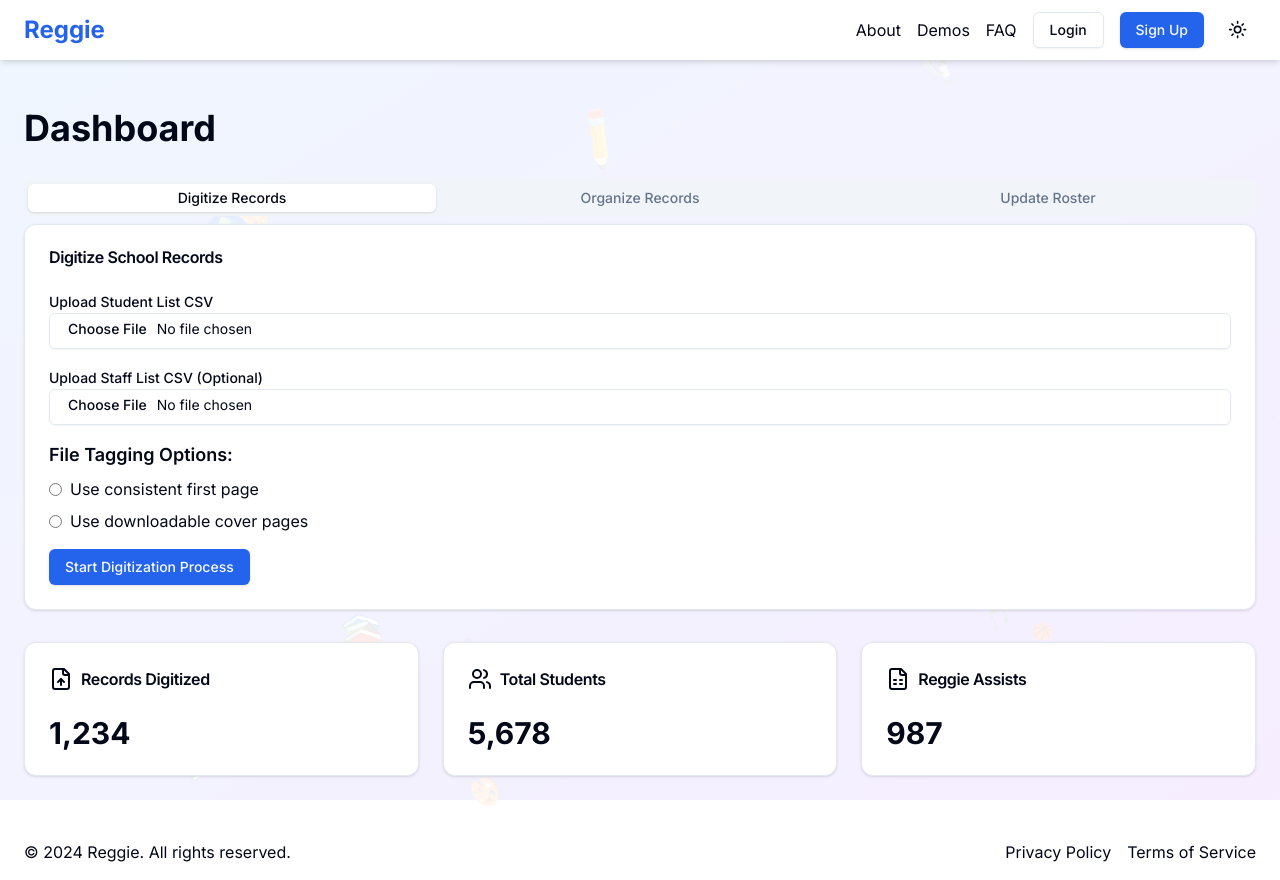
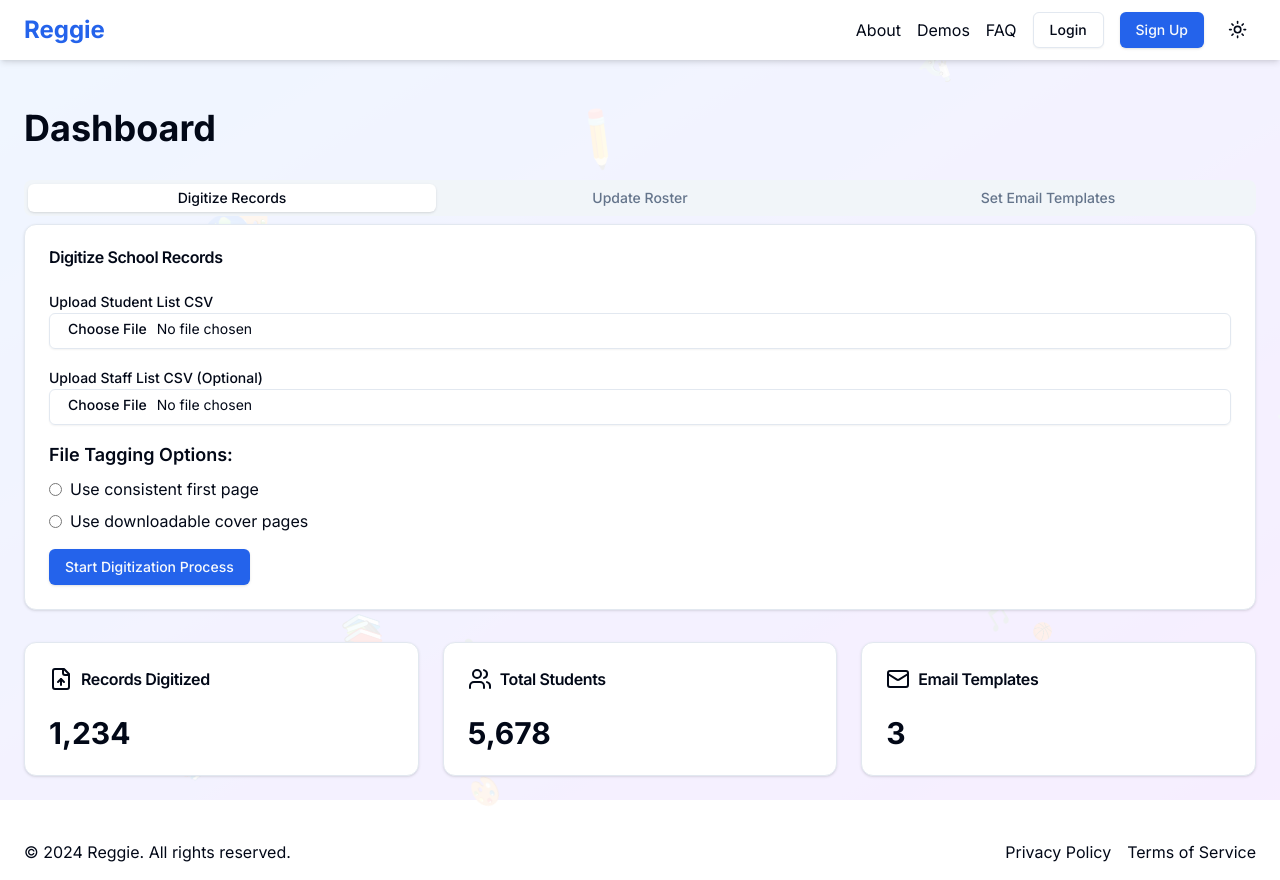
Before and after one commit to SimbaBuilds/Reggie_Frontend, a Next.js app: page /dashboard in a window 1280 px wide. Built offline with nearby package versions, Linux system fonts and the light colour scheme.

Commit message:
templates

```diff
--- a/components/DashboardPage.tsx
+++ b/components/DashboardPage.tsx
@@ -6,11 +6,14 @@ import { Card, CardContent, CardHeader, CardTitle } from '@/components/ui/card';
 import { Tabs, TabsContent, TabsList, TabsTrigger } from '@/components/ui/tabs';
 import { Input } from '@/components/ui/input';
 import { Label } from '@/components/ui/label';
-import { FileUp, Users, FileSpreadsheet } from 'lucide-react';
+import { Textarea } from '@/components/ui/textarea';
+import { FileUp, Users, FileSpreadsheet, Mail } from 'lucide-react';
 
 export default function DashboardPage() {
   const [studentCsv, setStudentCsv] = useState<File | null>(null);
   const [staffCsv, setStaffCsv] = useState<File | null>(null);
+  const [templateContent, setTemplateContent] = useState('');
+  const [templateDescription, setTemplateDescription] = useState('');
 
   const handleStudentCsvUpload = (e: React.ChangeEvent<HTMLInputElement>) => {
     if (e.target.files) {
@@ -24,14 +27,22 @@ export default function DashboardPage() {
     }
   };
 
+  const handleAddTemplate = () => {
+    // TODO: Implement adding template logic
+    console.log('Adding template:', { content: templateContent, description: templateDescription });
+    // Reset form fields after submission
+    setTemplateContent('');
+    setTemplateDescription('');
+  };
+
   return (
     <div className="container mx-auto px-6 py-12">
       <h1 className="text-4xl font-bold mb-8">Dashboard</h1>
       <Tabs defaultValue="digitize" className="w-full">
         <TabsList className="grid w-full grid-cols-3">
           <TabsTrigger value="digitize">Digitize Records</TabsTrigger>
-          <TabsTrigger value="organize">Organize Records</TabsTrigger>
           <TabsTrigger value="update">Update Roster</TabsTrigger>
+          <TabsTrigger value="templates">Set Email Templates</TabsTrigger>
         </TabsList>
         <TabsContent value="digitize">
           <Card>
@@ -64,17 +75,6 @@ export default function DashboardPage() {
             </CardContent>
           </Card>
         </TabsContent>
-        <TabsContent value="organize">
-          <Card>
-            <CardHeader>
-              <CardTitle>Organize Digitized Records</CardTitle>
-            </CardHeader>
-            <CardContent>
-              <p className="mb-4">Organize your digitized records and upload them to the cloud.</p>
-              <Button>Start Organization Process</Button>
-            </CardContent>
-          </Card>
-        </TabsContent>
         <TabsContent value="update">
           <Card>
             <CardHeader>
@@ -88,6 +88,36 @@ export default function DashboardPage() {
                 <Input id="rosterUpdate" type="file" accept=".csv" />
               </div>
               <Button className="mt-2">Upload Roster</Button>
+            </CardContent>
+          </Card>
+        </TabsContent>
+        <TabsContent value="templates">
+          <Card>
+            <CardHeader>
+              <CardTitle>Set Email Templates</CardTitle>
+            </CardHeader>
+            <CardContent>
+              <div className="space-y-4">
+                <div>
+                  <Label htmlFor="templateContent">Template Content</Label>
+                  <Textarea
+                    id="templateContent"
+                    placeholder="Enter your email template content here..."
+                    value={templateContent}
+                    onChange={(e) => setTemplateContent(e.target.value)}
+                  />
+                </div>
+                <div>
+                  <Label htmlFor="templateDescription">Template Description</Label>
+                  <Input
+                    id="templateDescription"
+                    placeholder="Enter a brief description of the template"
+                    value={templateDescription}
+                    onChange={(e) => setTemplateDescription(e.target.value)}
+                  />
+                </div>
+                <Button onClick={handleAddTemplate}>Add Template</Button>
+              </div>
             </CardContent>
           </Card>
         </TabsContent>
@@ -118,12 +148,12 @@ export default function DashboardPage() {
         <Card>
           <CardHeader>
             <CardTitle className="flex items-center">
-              <FileSpreadsheet className="mr-2" />
-              Reggie Assists
+              <Mail className="mr-2" />
+              Email Templates
             </CardTitle>
           </CardHeader>
           <CardContent>
-            <p className="text-3xl font-bold">987</p>
+            <p className="text-3xl font-bold">3</p>
           </CardContent>
         </Card>
       </div>
--- a/components/ui/textarea.tsx
+++ b/components/ui/textarea.tsx
@@ -10,7 +10,7 @@ const Textarea = React.forwardRef<HTMLTextAreaElement, TextareaProps>(
     return (
       <textarea
         className={cn(
-          "flex min-h-[60px] w-full rounded-md border border-input bg-transparent px-3 py-2 text-sm shadow-sm placeholder:text-muted-foreground focus-visible:outline-none focus-visible:ring-1 focus-visible:ring-ring disabled:cursor-not-allowed disabled:opacity-50",
+          "flex min-h-[80px] w-full rounded-md border border-input bg-background px-3 py-2 text-sm ring-offset-background placeholder:text-muted-foreground focus-visible:outline-none focus-visible:ring-2 focus-visible:ring-ring focus-visible:ring-offset-2 disabled:cursor-not-allowed disabled:opacity-50",
           className
         )}
         ref={ref}
```
